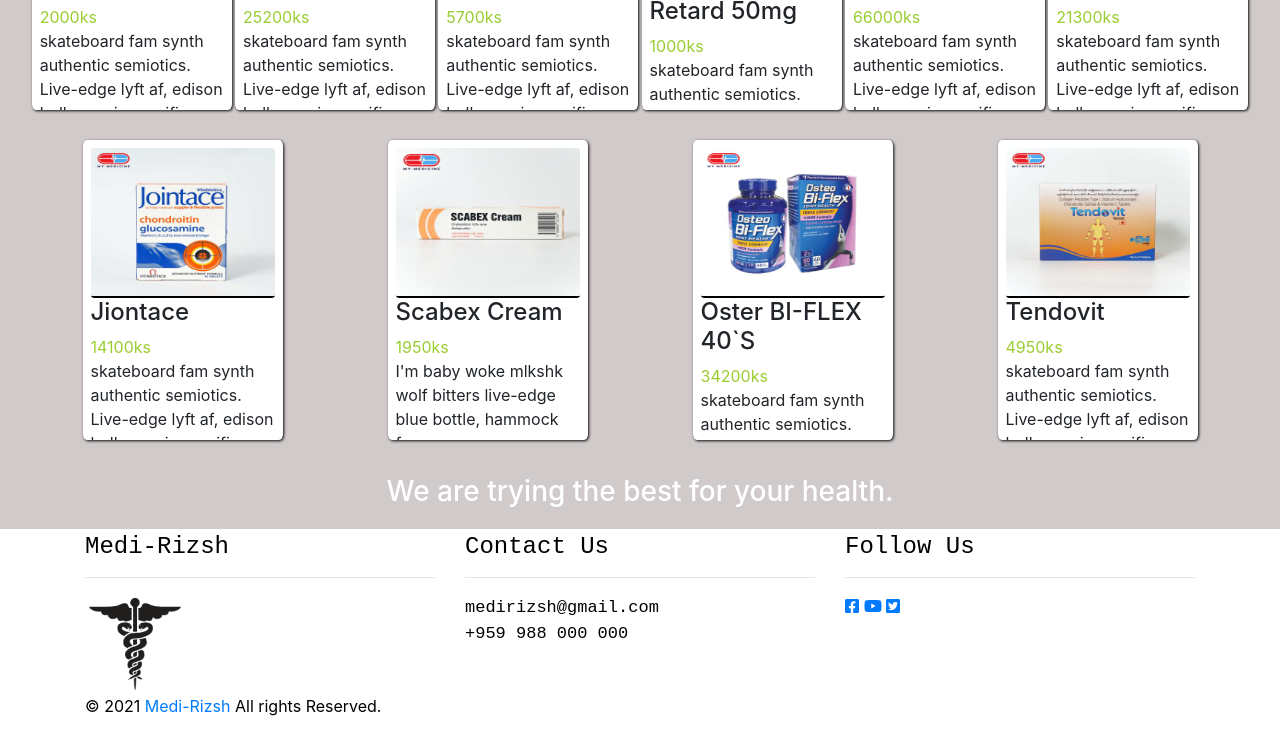
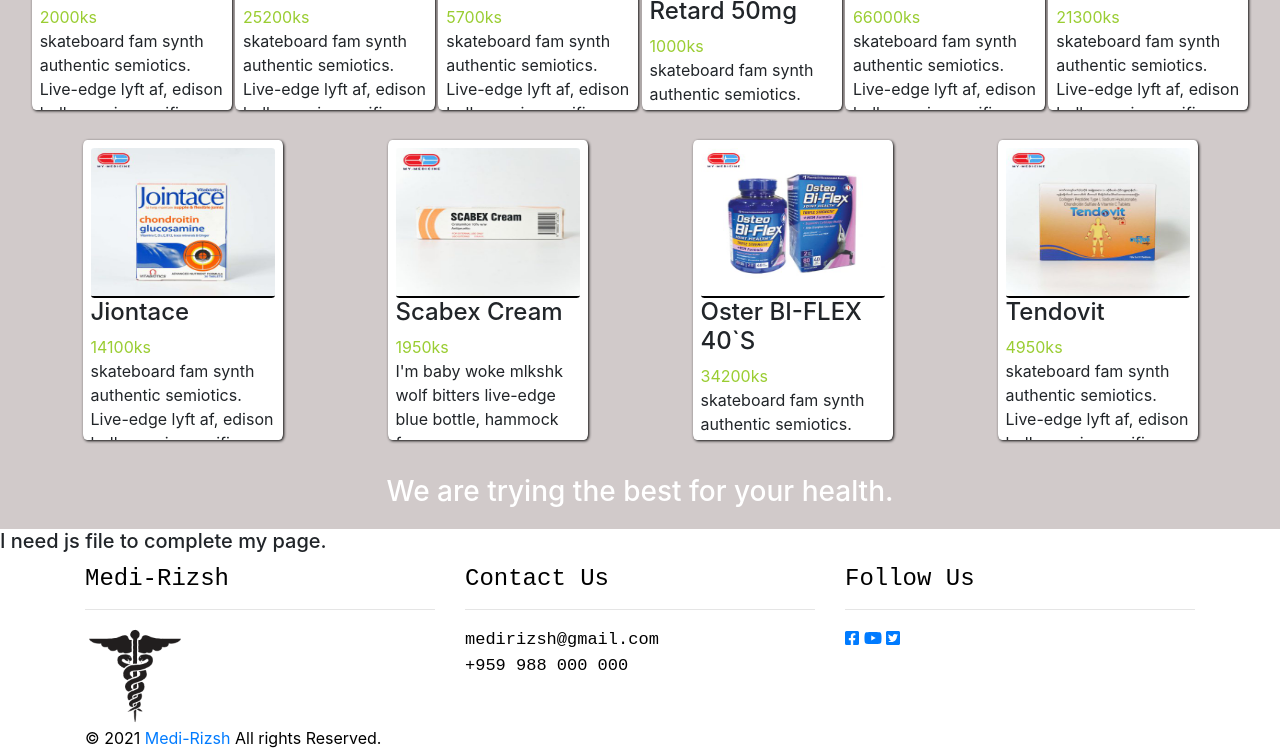
Before and after one commit to aungttant/Medicine, a plain HTML site: page index.html in a window 1280 px wide. Shown: the part 1939-2693 px from the top of the page. Before the commit the page ends 2661 px from the top, so only its background shows below. Drawn offline with nearby package versions, Linux system fonts and the light colour scheme.

Commit message:
write h5 text

```diff
--- a/index.html
+++ b/index.html
@@ -100,6 +100,7 @@
     <div class="container-fluid prefooter">
         <h3>We are trying the best for your health.</h3>
     </div>
+    <h5>I need js file to complete my page.</h5>
 
     <!-- home page coding by shwe-htet  -->
 </body>
```
